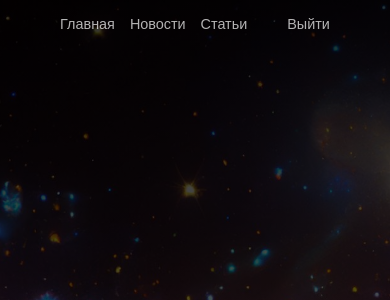
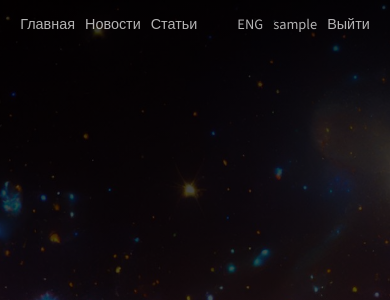
Before and after one commit to NIJI-TA/rsf-dst-24-41-02031, a Flask app: page / in a window 390 px wide. Shown: the top 300 px of the page. Run offline with Flask 3, Linux system fonts and the light colour scheme; the visitor is signed in with stand-in values (Sample User, id 1).

Commit message:
Добавил появление имени в header для авторизованных пользователей

```diff
--- a/app/static/css/style.css
+++ b/app/static/css/style.css
@@ -1022,7 +1022,7 @@ strong {
 
   .nav-list,
   .header-actions {
-    gap: 15px;
+    gap: 10px;
   }
 
   .hero-content {
--- a/app/templates/index.html
+++ b/app/templates/index.html
@@ -9,10 +9,11 @@
 {% endblock %}
 
 {% block header_actions %}
+{{ super() }}
 {% if current_user.is_anonymous %}
-{{ super() }}
 <li class="nav-item"><a href="{{url_for('login')}}">Вход</a></li>
 {% else %}
+<li class="nav-item"><a>{{ current_user.username }}</a>
 <li class="nav-item"><a href="{{url_for('logout')}}">Выйти</a></li>
 {% endif %}
 {% endblock %}
```
Also changed, not shown: app.db.
